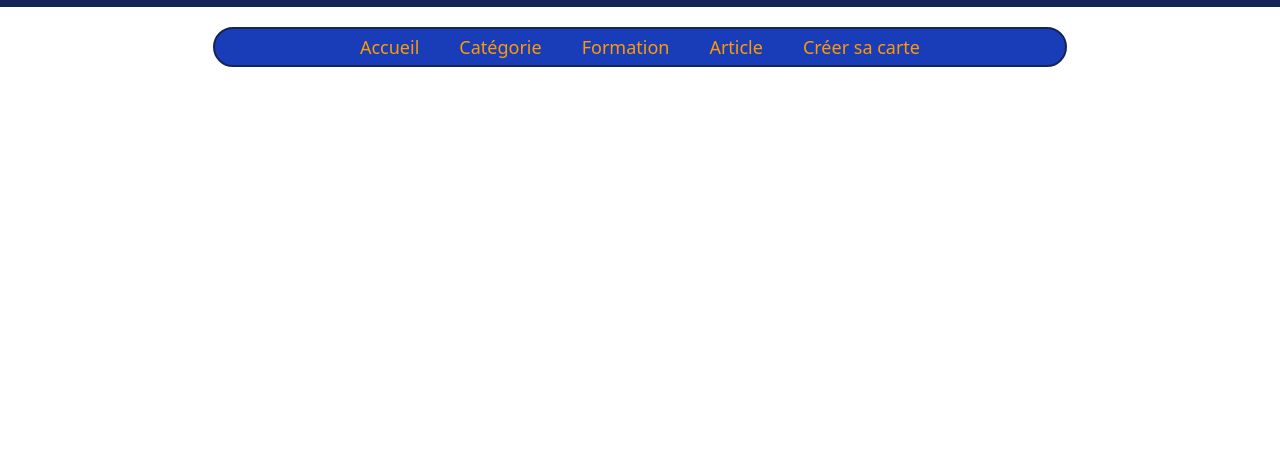
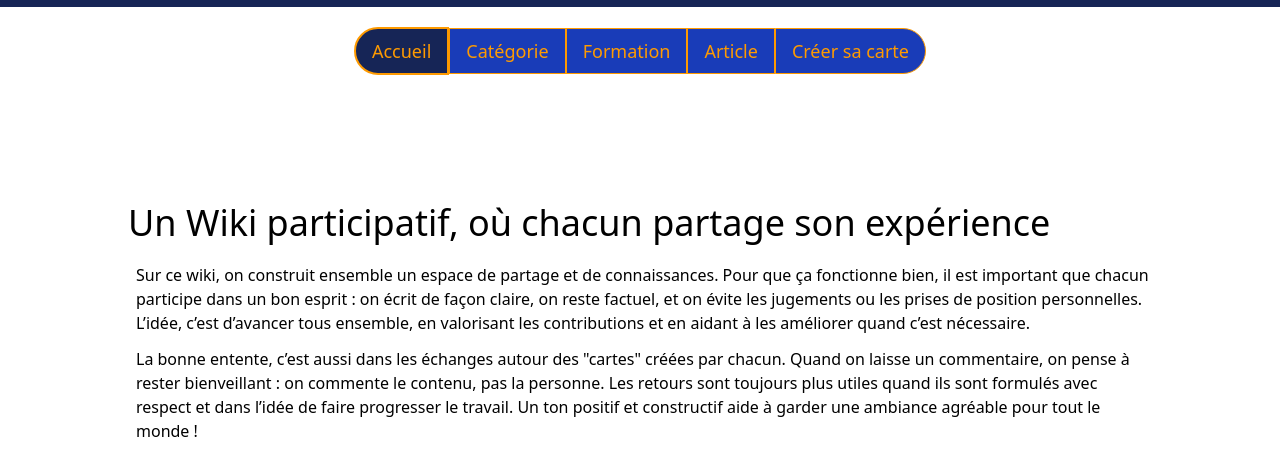
Before and after one commit to BhVhL/wikititrepro, a website: page index.html in a window 1280 px wide. Shown: the part 65-540 px from the top of the page. Drawn offline with Linux system fonts and the light colour scheme.

Commit message:
ajout des modifications header-seconde_section et body-premiere_section

```diff
--- a/index.html
+++ b/index.html
@@ -6,6 +6,9 @@
     <link rel="stylesheet" href="src/css/output.css">
     <title>WikiWorks&You</title>
 </head>
+
+<!-- npx @tailwindcss/cli -i ./src/css/input.css -o ./src/css/output.css --watch -->
+
 <body class="">
     <header>
         <section class="flex flex-row items-center bg-blue-950 p-2.5 gap-4 justify-between">
@@ -23,14 +26,26 @@
                 </div>
             </div>
         </section>
-        <section class="flex mx-auto mt-5 rounded-3xl gap-10 justify-center items-center border-2 border-blue-950 w-2/3 h-10 bg-blue-800 ">
-            <div class="text-amber-500 text-lg"><p>Accueil</p></div>
-            <div class="text-amber-500 text-lg"><p>Catégorie</p></div>
-            <div class="text-amber-500 text-lg"><p>Formation</p></div>
-            <div class="text-amber-500 text-lg"><p>Article</p></div>
-            <div class="text-amber-500 text-lg"><p>Créer sa carte</p></div>
+        <section class="flex mx-auto mt-5  justify-center items-center"> <!--flex mx-auto mt-5 rounded-3xl gap-10 justify-center items-center border-2 border-blue-950 w-2/3 h-10 bg-blue-800 -->
+            <div class="text-amber-500 text-lg"><button class="bg-blue-950 p-2 px-4 rounded-l-3xl border-2">Accueil</button></div>
+            <div class="text-amber-500 text-lg"><button class="bg-blue-800 p-2 px-4 border-1">Catégorie</button></div>
+            <div class="text-amber-500 text-lg"><button class="bg-blue-800 p-2 px-4 border-1">Formation</button></div>
+            <div class="text-amber-500 text-lg"><button class="bg-blue-800 p-2 px-4 border-1">Article</button></div>
+            <div class="text-amber-500 text-lg"><button class="bg-blue-800 p-2 px-4 rounded-r-3xl border-1">Créer sa carte</button></div>
         </section>
     </header>
 
+    <main class="flex-row mx-32 mt-32">
+        <section class="flex-row mx-auto">
+            <h1 class="text-4xl">Un Wiki participatif, où chacun partage son expérience </h1>
+            <div class="ml-2 mt-5">
+                <p>Sur ce wiki, on construit ensemble un espace de partage et de connaissances. Pour que ça fonctionne bien, il est important que chacun participe dans un bon esprit : on écrit de façon claire, on reste factuel, et on évite les jugements ou les prises de position personnelles. L’idée, c’est d’avancer tous ensemble, en valorisant les contributions et en aidant à les améliorer quand c’est nécessaire.</p>
+                <p class="mt-3">La bonne entente, c’est aussi dans les échanges autour des "cartes" créées par chacun. Quand on laisse un commentaire, on pense à rester bienveillant : on commente le contenu, pas la personne. Les retours sont toujours plus utiles quand ils sont formulés avec respect et dans l’idée de faire progresser le travail. Un ton positif et constructif aide à garder une ambiance agréable pour tout le monde !</p>
+            </div>
+        </section>
+
+
+    </main>
+
 </body>
 </html>
```
Also changed, not shown: src/css/output.css.
